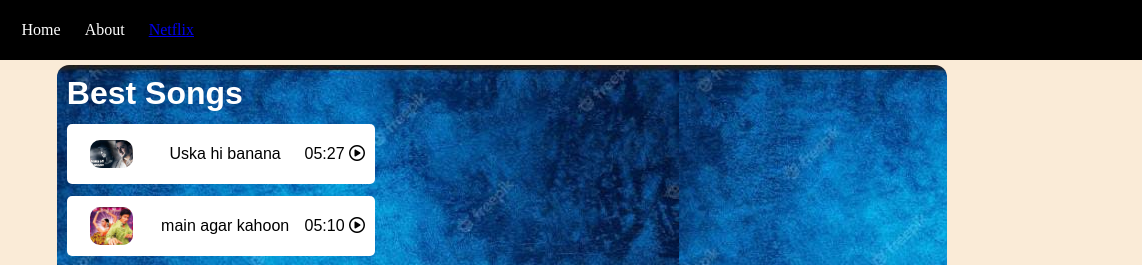
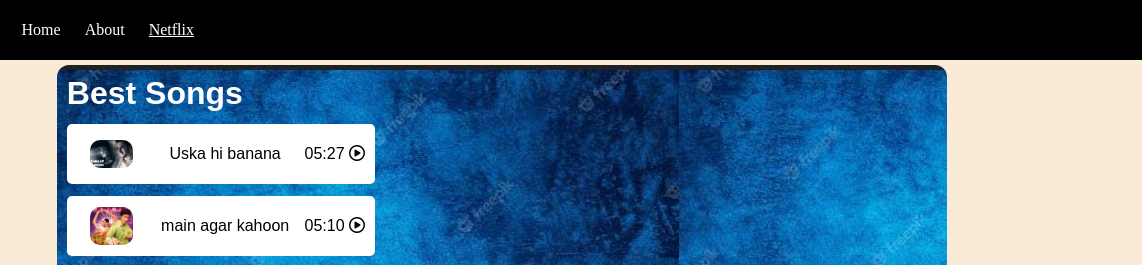
Before and after one commit to subhajitsaha574/Spotify-Clone, a plain HTML site: page index.html in a window 1280 px wide. Shown: the top 265 px of the page, 138-1280 px from the left. Drawn offline with Linux system fonts and the light colour scheme.

Commit message:
Update index.html

```diff
--- a/index.html
+++ b/index.html
@@ -12,7 +12,7 @@
             <li class="brand"><img src="Spotify.jpeg" alt="Spotify">Spotify</li>
             <li>Home</li>
             <li>About</li>
-            <li><a href='https://purnendughoshal2016.github.io/Netflix/'>Netflix</a></li>
+            <li><a href='https://purnendughoshal2016.github.io/Netflix/' style="color:white">Netflix</a></li>
         </ul>
     </nav>
     <div class="container">
```
